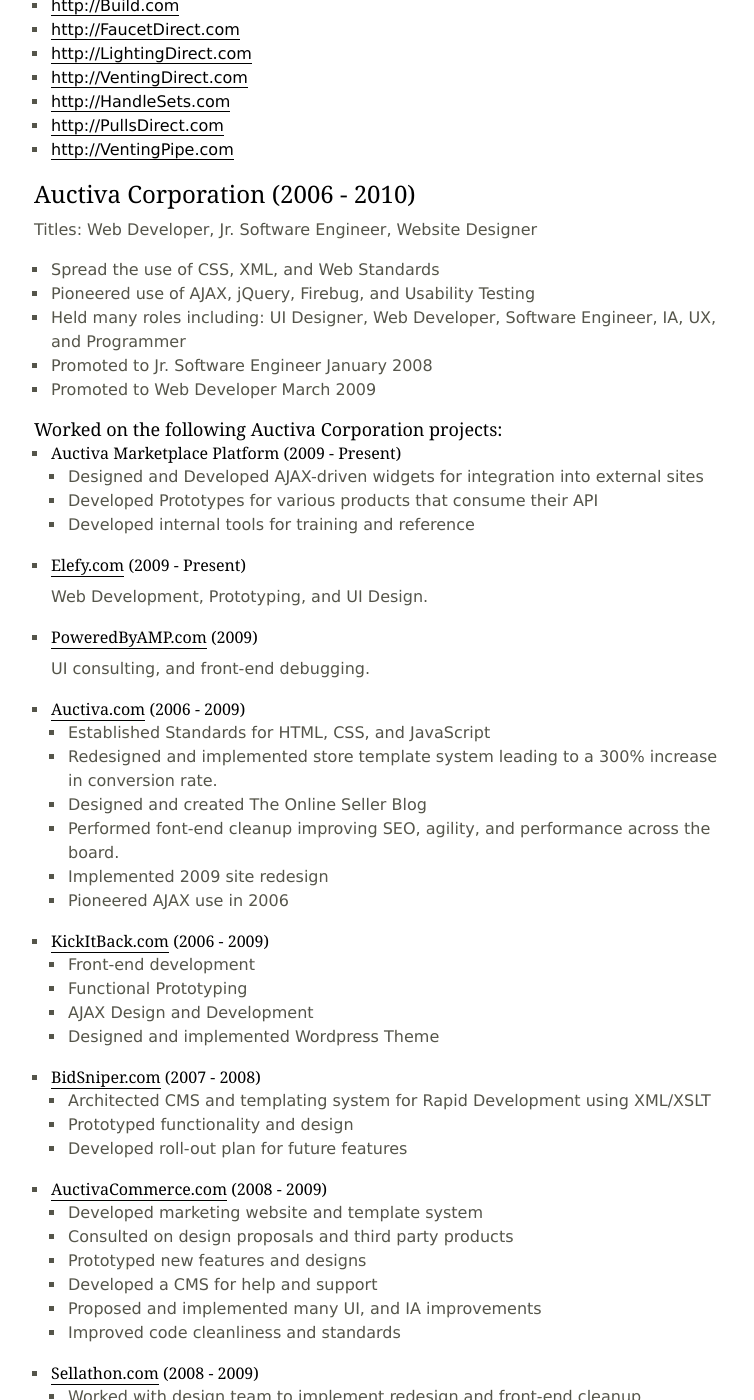
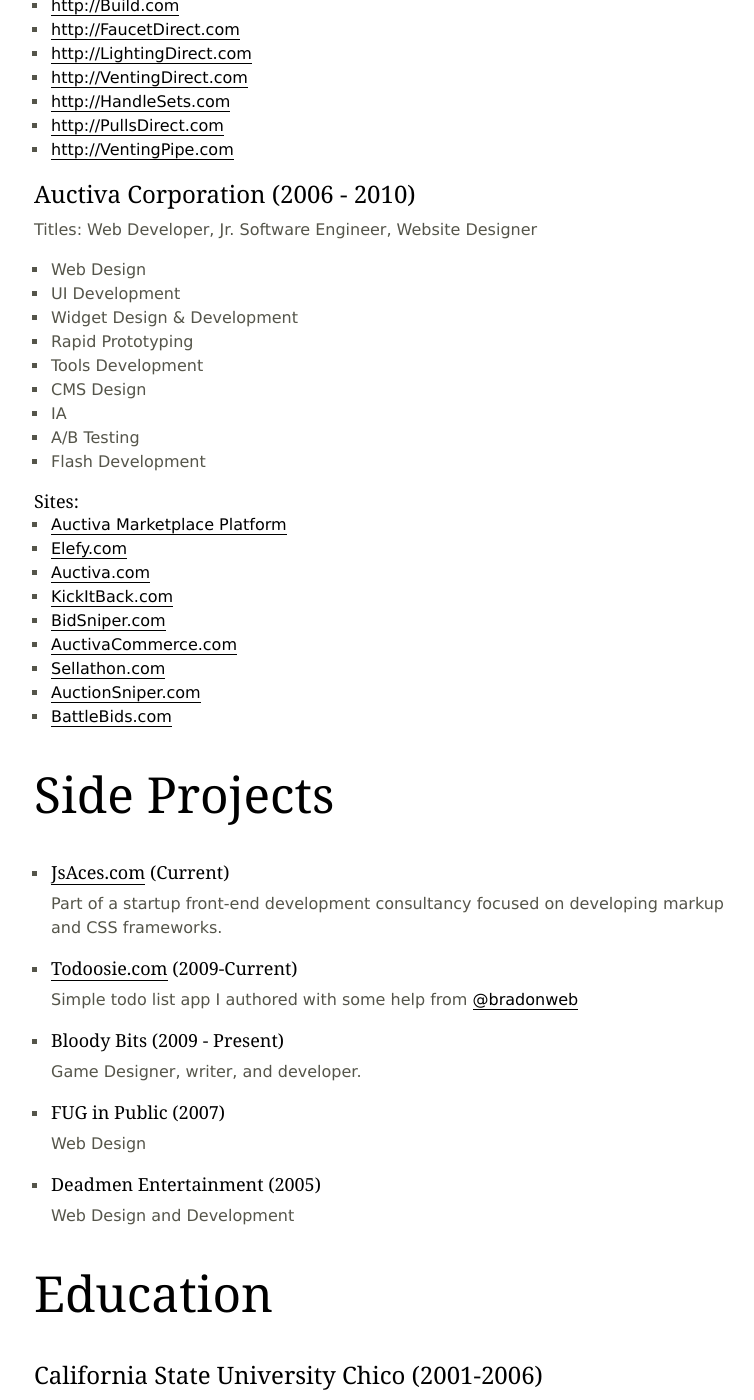
Before and after one commit to jethrolarson/jethrolarson.github.com, a Jekyll site: the page built from resume.md, in a window 1280 px wide and 1400 px high, scrolled down 573 px. Shown: the whole window, without its empty margins (261-1015 px from the left). Built offline with Jekyll 4.4.1, drawn with Linux system fonts in a browser that asks for light colours; Markdown is read by kramdown in place of the engine named in the settings; some of the changed text lies outside the part shown.

Commit message:
Greatly reduced the BS of my Auctiva position.

```diff
--- a/resume.md
+++ b/resume.md
@@ -38,62 +38,26 @@
 ------------------------------------
 Titles: Web Developer, Jr. Software Engineer, Website Designer
 
-* Spread the use of CSS, XML, and Web Standards
-* Pioneered use of  AJAX, jQuery, Firebug, and Usability Testing
-* Held many roles including: UI Designer, Web Developer, Software Engineer, IA, UX, and Programmer
-* Promoted to Jr. Software Engineer January 2008
-* Promoted to Web Developer March 2009
+* Web Design
+* UI Development
+* Widget Design & Development
+* Rapid Prototyping
+* Tools Development
+* CMS Design
+* IA
+* A/B Testing
+* Flash Development
 
-
-### Worked on the following Auctiva Corporation projects:
-* #### Auctiva Marketplace Platform (2009 - Present)
-  * Designed and Developed AJAX-driven widgets for integration into external sites
-  * Developed Prototypes for various products that consume their API
-  * Developed internal tools for training and reference
-
-* #### [Elefy.com](http://elefy.com) (2009 - Present)
-  Web Development, Prototyping, and UI Design.
-
-* #### [PoweredByAMP.com](http://poweredbyamp.com) (2009)
-  UI consulting, and front-end debugging.
-
-* #### [Auctiva.com](http://auctiva.com) (2006 - 2009)
-  * Established Standards for HTML, CSS, and JavaScript
-  * Redesigned and implemented store template system leading to a 300% increase in conversion rate.
-  * Designed and created The Online Seller Blog
-  * Performed font-end cleanup improving SEO, agility, and performance across the board.
-  * Implemented 2009 site redesign
-  * Pioneered AJAX use in 2006
-
-* #### [KickItBack.com](http://kickitback.com) (2006 - 2009)
-  * Front-end development
-  * Functional Prototyping
-  * AJAX Design and Development
-  * Designed and implemented Wordpress Theme
-
-* #### [BidSniper.com](http://bidsniper.com) (2007 - 2008)
-  * Architected CMS and templating system for Rapid Development using XML/XSLT
-  * Prototyped functionality and design
-  * Developed roll-out plan for future features
-
-* #### [AuctivaCommerce.com](http://auctivacommerce.com) (2008 - 2009)
-  * Developed marketing website and template system
-  * Consulted on design proposals and third party products
-  * Prototyped new features and designs
-  * Developed a CMS for help and support
-  * Proposed and implemented many UI, and IA improvements
-  * Improved code cleanliness and standards
-
-* #### [Sellathon.com](http://sellathon.com) (2008 - 2009)
-  * Worked with design team to implement redesign and front-end cleanup
-  * Set up AB testing for homepage redesign
-
-* #### [AuctionSniper.com](http://auctionsniper.com) (2006 - Present)
-  * Wireframed UI improvements
-  * Some front-end cleanup
-
-* #### [BattleBids.com](http://battlebids.com) (2007)
-  * Flash Development and Prototyping
+### Sites:
+* [Auctiva Marketplace Platform](http://www.poweredbyamp.com)
+* [Elefy.com](http://elefy.com)
+* [Auctiva.com](http://auctiva.com)
+* [KickItBack.com](http://kickitback.com)
+* [BidSniper.com](http://bidsniper.com)
+* [AuctivaCommerce.com](http://auctivacommerce.com)
+* [Sellathon.com](http://sellathon.com)
+* [AuctionSniper.com](http://auctionsniper.com)
+* [BattleBids.com](http://battlebids.com)
 
 Side Projects
 =============
@@ -117,7 +81,7 @@
 
 California State University Chico (2001-2006)
 ---------------------------------------------
-Courses taken in pursuit of BS in Applied Computer Graphics. Communication Design / Computer Science
+Courses taken in pursuit of BS in Applied Computer Graphics (Communication Design / Computer Science)
 
 Skills/Tech
 ===========
@@ -169,40 +133,28 @@
 
 OS
 ---
-* Windows XP/Vista/7
-* Linux(Ubuntu)
+* Windows
 * OSX
+* Ubuntu
 
 IDE
 ---
 * Text and Command line
 * Eclipse
-* Netbeans
 * Visual Studio
 
 Version Control
 ---------------
+* Git
+* SVN
 * VSS
-* SVN
-* Git
 
 Platforms
 ---------
 * Google AppEngine
 * ASP.NET
 * ColdFusion
-* Wordpress
-* Blogger
-* Express
-* Staticmatic
-
-DB
----
-* SQL Server
-* MySQL
-* PostgreSQL
-* SQLite
-* Big Table(Google appEngine)
+* Node JS
 
 Favorite tools
 --------------
```
